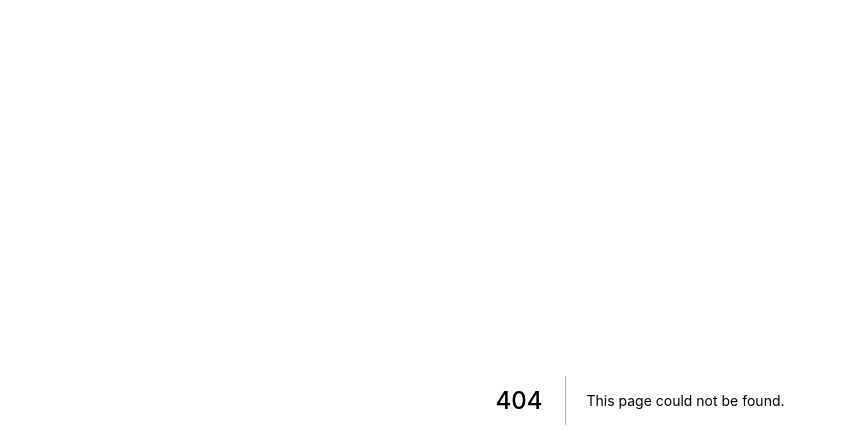
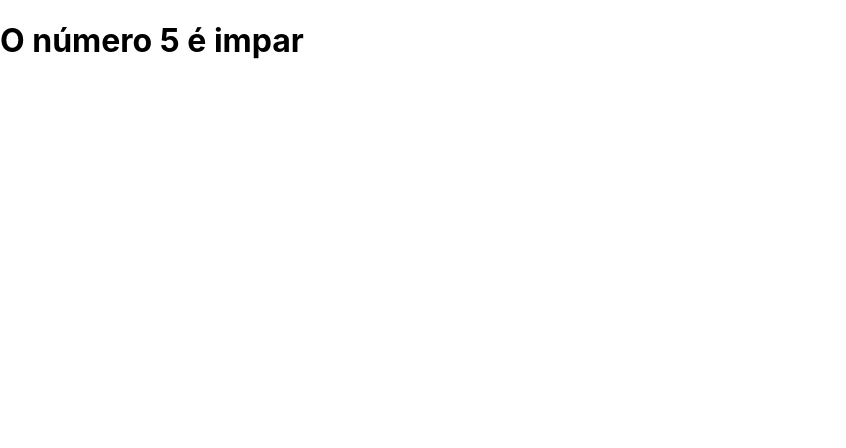
Before and after one commit to codingscode/Framework-Next, a Next.js app in the folder 001/exercicos-1/: page /render/condicional2 in a window 1280 px wide. Before the commit this address had no page. Shown: the top 448 px of the page, without its empty margins (0-846 px from the left). Built offline with nearby package versions, Linux system fonts and the light colour scheme.

Commit message:
parte 44

```diff
--- /dev/null
+++ b/001/exercicos-1/components/blocoIf.jsx
@@ -0,0 +1,14 @@
+
+
+
+
+export default function blocoIf(props) {
+
+   if (props.teste) {
+
+      return props.children
+   }
+   else {
+      return null
+   }
+}
--- /dev/null
+++ b/001/exercicos-1/pages/render/condicional2.jsx
@@ -0,0 +1,18 @@
+import BlocoIf from '../../components/blocoIf'
+
+
+
+export default function condicional1() {
+   const numero = 5
+
+   return (
+      <div>
+         <BlocoIf teste={ numero % 2 === 0 } >
+            <h1>O número {numero} é par</h1>
+         </BlocoIf>
+         <BlocoIf teste={ numero % 2 === 1 } >
+            <h1>O número {numero} é impar</h1>
+         </BlocoIf>
+      </div>
+   )
+}
```
Also changed, not shown: 1 other file (tests, documents, lock files or other folders).
